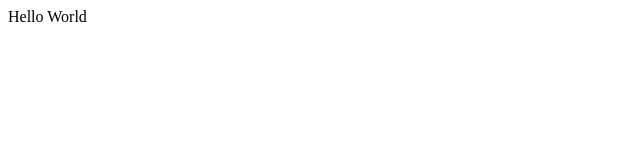
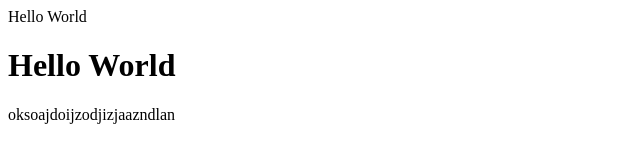
Before and after one commit to Aurice23/Cours2024, a plain HTML site: page index.html in a window 1280 px wide. Shown: the whole page, without its empty margins (0-640 px from the left). Drawn offline with Linux system fonts and the light colour scheme.

Commit message:
Ma première balise

```diff
--- a/index.html
+++ b/index.html
@@ -1 +1,15 @@
 Hello World
+<html>
+
+	<head>
+	</head>
+	<body></body>
+			<h1>
+				Hello World
+			</h1>
+			<p>
+				oksoajdoijzodjizjaazndlan
+			</p>
+			<body>
+
+	</html>
```
